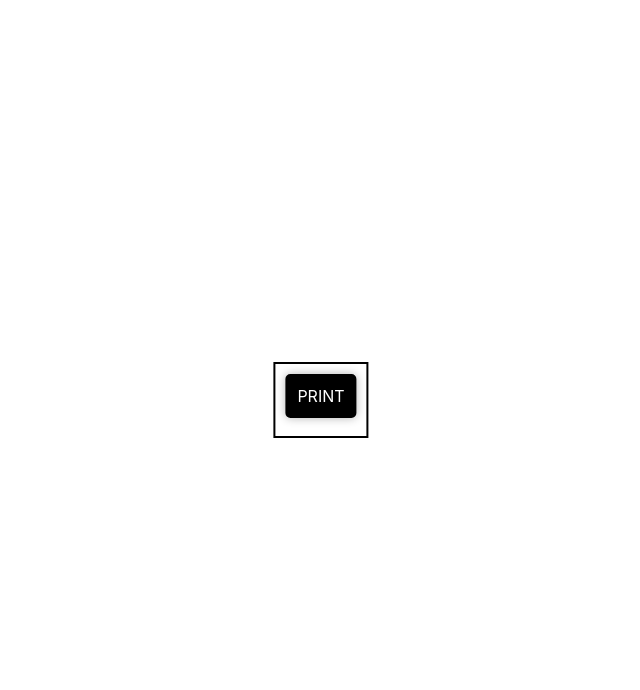
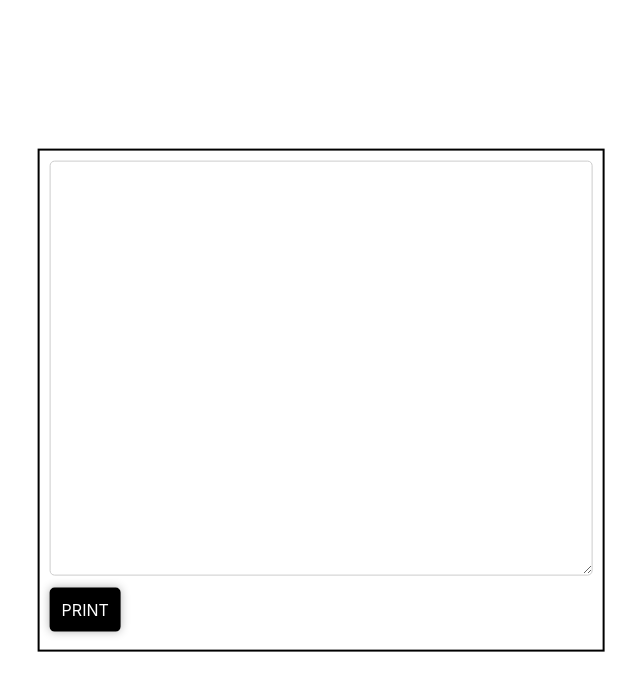
Before and after one commit to KennyWeeks/ArmandsProject, a Svelte app in the folder demerit/: page / in a window 1280 px wide. Shown: the top 690 px of the page, without its empty margins (319-959 px from the left). Built offline with nearby package versions, Linux system fonts and the light colour scheme.

Commit message:
Added the text block, whill probably start adding the vanilla js for the printing.

```diff
--- /dev/null
+++ b/demerit/src/components/TextArea.svelte
@@ -0,0 +1,15 @@
+<script></script>
+
+<textarea name="textarea" cols="50" rows="20"></textarea>
+
+<style lang="scss">
+
+    textarea[name="textarea"] {
+        border-radius:5px;
+    }
+
+    textarea[name="textarea"]:focus {
+        outline:none;
+    }
+
+</style>
--- a/demerit/src/views/BodyParts.svelte
+++ b/demerit/src/views/BodyParts.svelte
@@ -1,10 +1,13 @@
 <script>
 
     import Button from "../components/Button.svelte";
+    import TextArea from "../components/TextArea.svelte";
 
 </script>
 
 <div class="bodypart">
+    <TextArea/>
+    <br>
     <Button printbutton={true} buttonText={"print"}/>
 </div>
 
```
